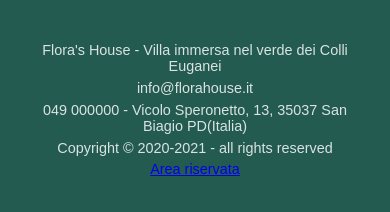
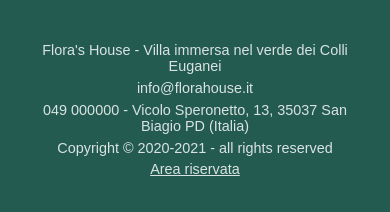
Before and after one commit to comodei/Flora-s-House-TecWeb-Project-, a PHP site: page /html/base.html in a window 390 px wide. Shown: the part 1983-2195 px from the top of the page. Run offline with PHP 8.4, Linux system fonts and the light colour scheme.

Commit message:
sistemato footer

```diff
--- a/html/base.html
+++ b/html/base.html
@@ -102,7 +102,7 @@
     <ul>
       <li>Flora's House - Villa immersa nel verde dei Colli Euganei</li>
       <li>info@florahouse.it</li>
-      <li>049 000000 - Vicolo Speronetto, 13, 35037 San Biagio PD(Italia)</li>
+      <li>049 000000 - Vicolo Speronetto, 13, 35037 San Biagio PD (Italia)</li>
       <li>Copyright © 2020-2021 - all rights reserved</li>
    </ul>
    <a id="link_to_login" href="../php/login.php" title="Vai all'area riservata agli admin" aria-label="Vai alla pagina riservata agli admin">Area riservata</a>
--- a/style/style_lavoro.css
+++ b/style/style_lavoro.css
@@ -193,6 +193,9 @@ body{
 #imgValidCSS{
     padding-top:1em;
     float:right;
+}
+#footer a{
+	color: rgba(255,255,255,0.83);
 }
 
 /*PAGINA DINTORNI*/
@@ -875,7 +878,6 @@ form.book input[type=text], textarea {
 	border:1px solid #235B51;
 	border-radius: 10px;
 	text-decoration: none;
-	padding-left: 0.5em;
 	background-color: #235B51;
 	color:white;
 }
```
